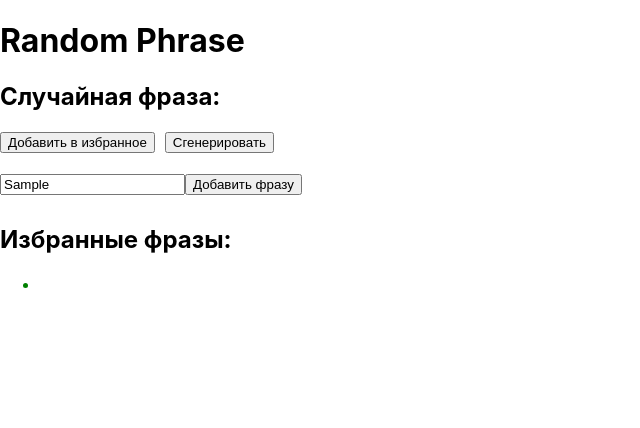
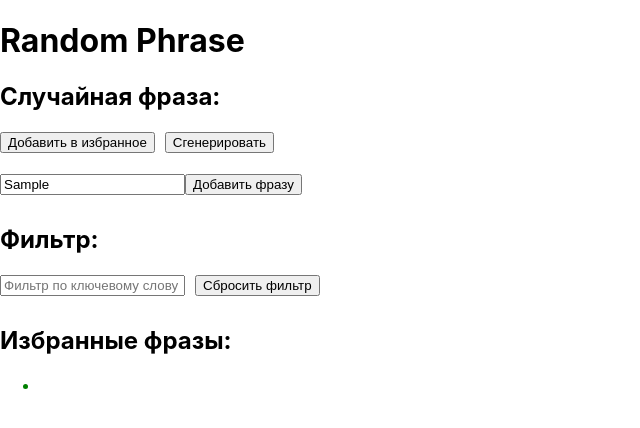
Before and after one commit to artemiysm/ProjectB, a React (Create React App) app in the folder project-b/: page / in a window 1280 px wide. Both pictures are taken after typing "Sample" into the empty fields and a click on the button "Добавить в избранное". Shown: the top 428 px of the page, without its empty margins (0-640 px from the left). Built offline with nearby package versions, Linux system fonts and the light colour scheme.

Commit message:
useReducer – для управления состоянием фильтров. Фильтр среди изьбранных цитат и его сброс

```diff
--- a/project-b/src/App.js
+++ b/project-b/src/App.js
@@ -1,4 +1,4 @@
-import React, { useState, useEffect } from "react";
+import React, { useState, useEffect, useReducer } from "react";
 import {
   initializeLocalStorage,
   getRandomPhrase,
@@ -7,11 +7,30 @@
 
 import { useFavorites } from "./components/FavoritesContext";
 
+
+// Начальное состояние фильтра
+const initialFilterState = {
+  search: "",
+};
+
+// Редьюсер фильтра
+const filterReducer = (state, action) => {
+  switch (action.type) {
+    case "SET_SEARCH":
+      return { ...state, search: action.payload };
+    case "RESET":
+      return initialFilterState;
+    default:
+      return state;
+  }
+};
+
+
 const App = () => {
   const [randomPhrase, setRandomPhrase] = useState("");
   const [newPhrase, setNewPhrase] = useState("");
   const { favoritePhrases, setFavoritePhrases } = useFavorites();
-
+  const [filterState, dispatch] = useReducer(filterReducer, initialFilterState);
 
   useEffect(() => {
     localStorage.setItem("favoritePhrases", JSON.stringify(favoritePhrases));
@@ -34,6 +53,9 @@
   const handleGenerateNew = () => {
     setRandomPhrase(getRandomPhrase());
   };
+  const filteredFavorites = favoritePhrases.filter((phrase) =>
+    phrase.toLowerCase().includes(filterState.search.toLowerCase())
+  );
 
   return (
     <div className="App">
@@ -60,12 +82,34 @@
         <button onClick={handleAddPhrase}>Добавить фразу</button>
       </div>
 
-      {/* Список избранных */}
+
+      {/* Фильтр по ключевому слову */}
       {favoritePhrases.length > 0 && (
+        <div style={{ marginTop: "30px" }}>
+          <h2>Фильтр:</h2>
+          <input
+            type="text"
+            value={filterState.search}
+            onChange={(e) =>
+              dispatch({ type: "SET_SEARCH", payload: e.target.value })
+            }
+            placeholder="Фильтр по ключевому слову"
+          />
+          <button
+            onClick={() => dispatch({ type: "RESET" })}
+            style={{ marginLeft: "10px" }}
+          >
+            Сбросить фильтр
+          </button>
+        </div>
+      )}
+
+      {/* Список избранных (фильтрованных) */}
+      {filteredFavorites.length > 0 && (
         <div style={{ marginTop: "30px" }}>
           <h2>Избранные фразы:</h2>
           <ul>
-            {favoritePhrases.map((phrase, index) => (
+            {filteredFavorites.map((phrase, index) => (
               <li key={index} style={{ color: "green", fontStyle: "italic" }}>
                 {phrase}
               </li>
```
